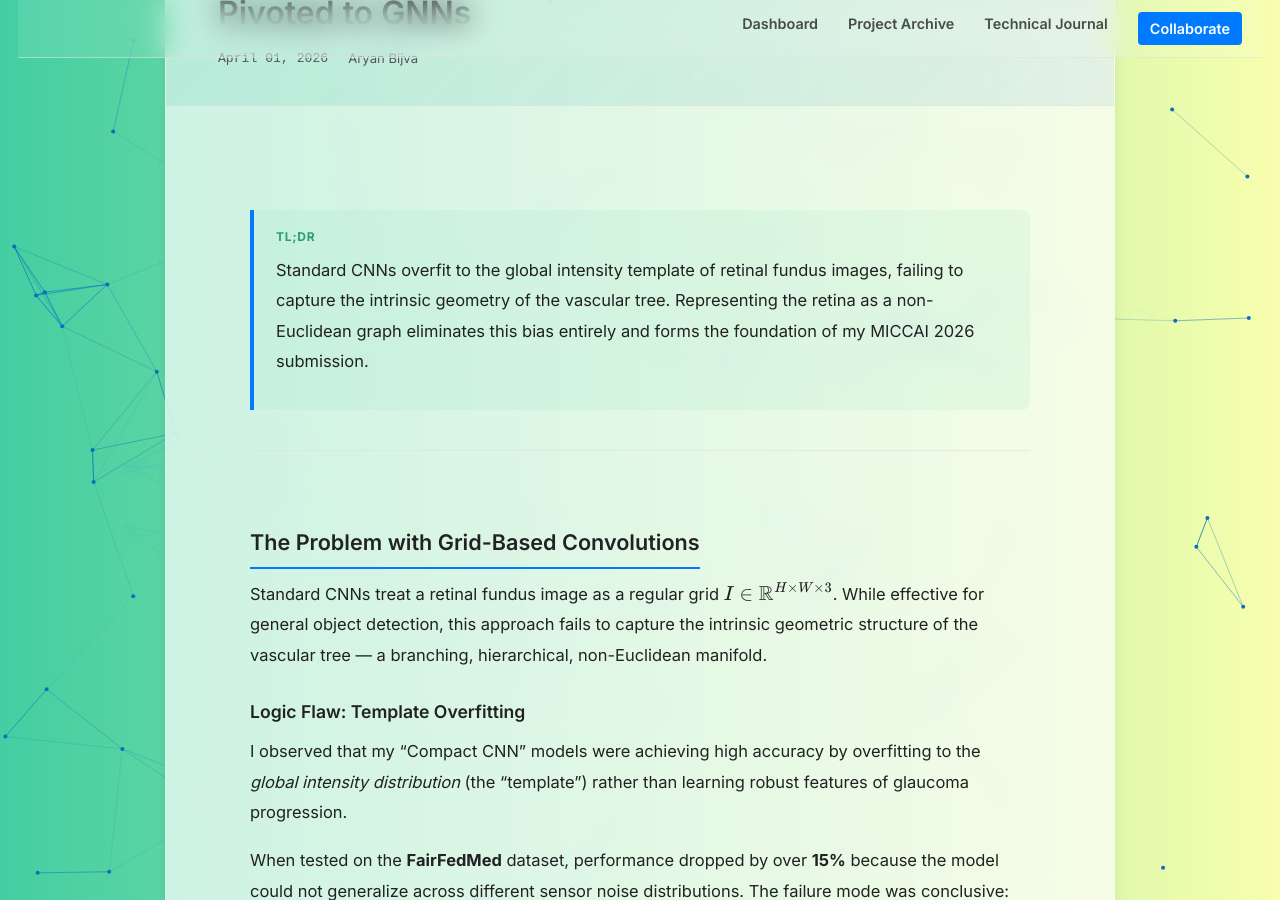
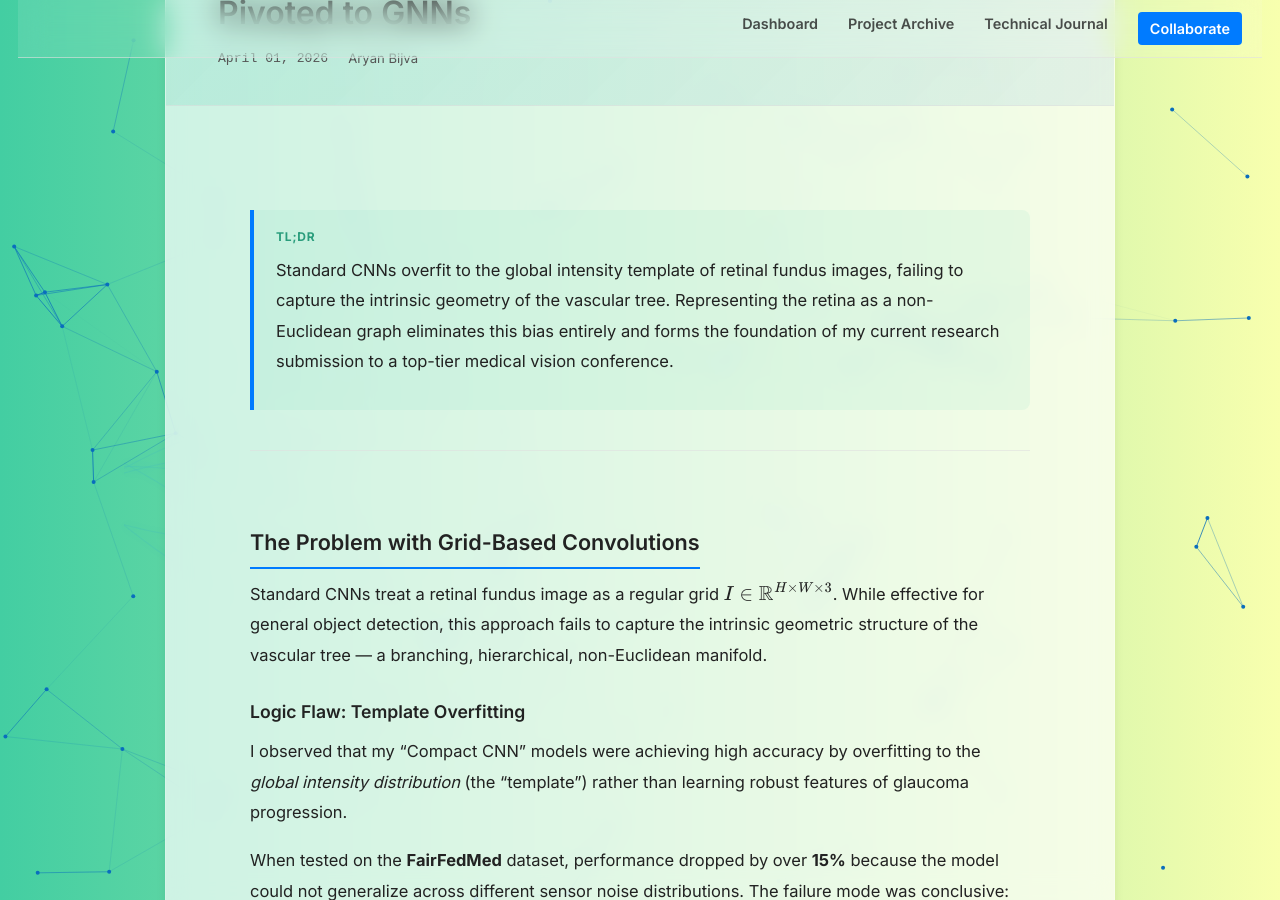
Before and after one commit to aryan355-pr/aryan355-pr.github.io, a Jekyll site: the page built from _posts/2026-04-01-cnn-to-gnn-pivot.md, in a window 1280 px wide and 900 px high, scrolled down 456 px. Built offline with Jekyll 4.4.1, drawn with Linux system fonts in a browser that asks for light colours.

Commit message:
🛡️ Final Anonymization: Protect review integrity and ensure factual milestones

```diff
--- a/_posts/2026-04-01-cnn-to-gnn-pivot.md
+++ b/_posts/2026-04-01-cnn-to-gnn-pivot.md
@@ -6,7 +6,7 @@
 ---
 
 > **TL;DR**
-> Standard CNNs overfit to the global intensity template of retinal fundus images, failing to capture the intrinsic geometry of the vascular tree. Representing the retina as a non-Euclidean graph eliminates this bias entirely and forms the foundation of my MICCAI 2026 submission.
+> Standard CNNs overfit to the global intensity template of retinal fundus images, failing to capture the intrinsic geometry of the vascular tree. Representing the retina as a non-Euclidean graph eliminates this bias entirely and forms the foundation of my current research submission to a top-tier medical vision conference.
 
 ---
 
--- a/index.html
+++ b/index.html
@@ -96,8 +96,8 @@
               </div>
               <!-- Additional Slides -->
               <div class="carousel-slide">
-                <img src="{{ '/assets/images/proofs/2.jpg' | relative_url }}" alt="MICCAI submissoin" style="object-fit: cover;">
-                <div class="carousel-caption" style="font-size: 0.8rem; background: rgba(0,0,0,0.7); backdrop-filter: blur(5px);">MICCAI 2026 Submission</div>
+                <img src="{{ '/assets/images/proofs/2.jpg' | relative_url }}" alt="Top-tier Submission" style="object-fit: cover;">
+                <div class="carousel-caption" style="font-size: 0.8rem; background: rgba(0,0,0,0.7); backdrop-filter: blur(5px);">Top-tier Conference Submission (Under Review)</div>
               </div>
               <!-- <div class="carousel-slide">
                 <img src="https://placehold.co/600x800/0f172a/43cea2?text=Merit+1" alt="Proof 3" style="object-fit: cover;">
```
Also changed, not shown: README.md.
